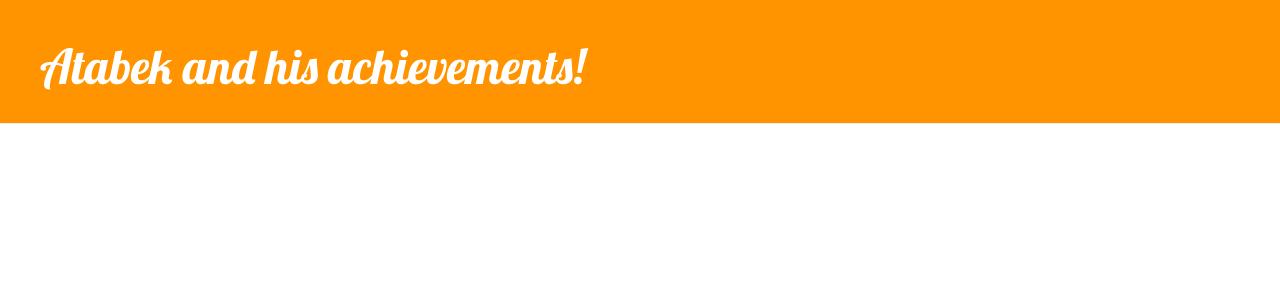
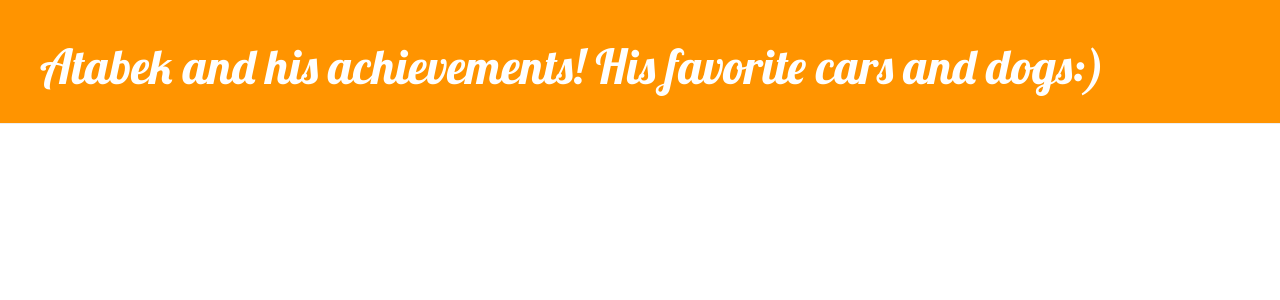
Before and after one commit to Atabekarapov/my_first_project, a Django app: page / in a window 1280 px wide. Shown: the top 300 px of the page. Run offline with Django 3.2, Linux system fonts and the light colour scheme; data that the repository does not hold is empty; some libraries are stand-ins or nearby versions.

Commit message:
Change base

```diff
--- a/blog/templates/blog/base.html
+++ b/blog/templates/blog/base.html
@@ -12,7 +12,7 @@
             {% if user.is_authenticated %}
                 <a href="{% url 'post_new' %}" class="top-menu"><span class="glyphicon glyphicon-plus"></span></a>
             {% endif %}
-            <h1><a href="/">Atabek and his achievements!</a></h1>
+            <h1><a href="/">Atabek and his achievements! His favorite cars and dogs:)</a></h1>
         </div>
         <div class="content container">
             <div class="row">
```
